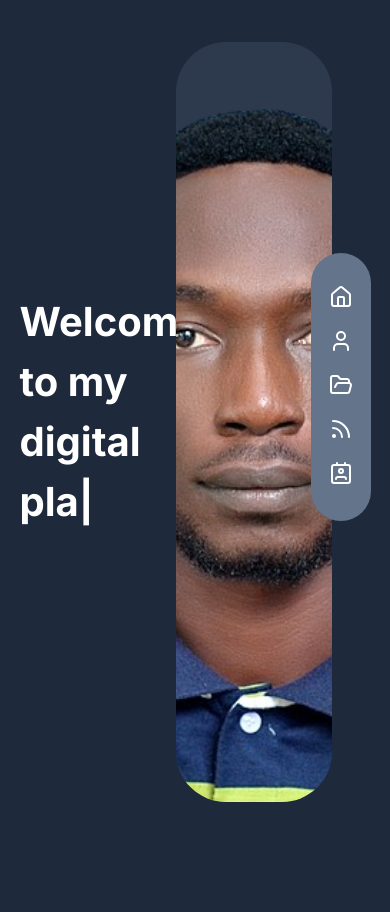
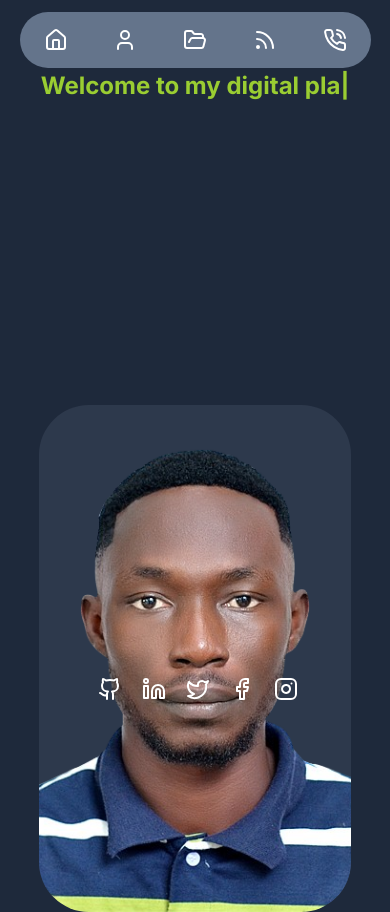
Before and after one commit to and-rews/devdrews, a Next.js app: page / in a window 390 px wide. Before the commit the page ends 844 px from the top, so only its background shows below. Built offline with nearby package versions, Linux system fonts and the light colour scheme.

Commit message:
nav responsive

```diff
--- a/app/page.tsx
+++ b/app/page.tsx
@@ -1,11 +1,13 @@
 import Hero from "@/components/Hero";
 import Navbar from "@/components/Navbar";
+import SocialIcons from "@/components/SocialIcons";
 
 export default function Home() {
   return (
     <div>
       <Navbar />
       <Hero />
+      <SocialIcons />
     </div>
   );
 }
--- a/components/Navbar.tsx
+++ b/components/Navbar.tsx
@@ -1,15 +1,15 @@
 import React from "react";
 import styles from "../styles/Navbar.module.css";
 import Link from "next/link";
-import { Contact, FolderOpen, Home, Rss, User } from "lucide-react";
+import { Contact, FolderOpen, Home, PhoneCall, Rss, User } from "lucide-react";
 
 export default function Navbar() {
   return (
-    <div className="">
+    <div className={styles.navContainer}>
       <aside className={styles.navbar}>
         <nav className={styles.nav}>
-          <ul>
-            <li className="mt-4">
+          <ul className={styles.ul}>
+            <li className="">
               <Link href="/">
                 <Home />
                 <span>Home</span>
@@ -35,7 +35,7 @@ export default function Navbar() {
             </li>
             <li>
               <Link href="/contact">
-                <Contact />
+                <PhoneCall />
                 <span>Contact</span>
               </Link>
             </li>
--- /dev/null
+++ b/components/SocialIcons.tsx
@@ -0,0 +1,51 @@
+import React from "react";
+import styles from "../styles/SocialIcons.module.css";
+import { Facebook, Github, Instagram, Linkedin, Twitter } from "lucide-react";
+import Link from "next/link";
+
+export default function SocialIcons() {
+  return (
+    <div className={styles.socialIcons}>
+      <Link
+        href="https://github.com/and-rews"
+        target="_blank"
+        rel="noopener noreferrer"
+        className="mr-5 hover:text-lime-500"
+      >
+        <Github />
+      </Link>
+      <Link
+        href="https://www.linkedin.com/in/andrews-osei?utm_source=share&utm_campaign=share_via&utm_content=profile&utm_medium=android_app"
+        target="_blank"
+        rel="noopener noreferrer"
+        className="mr-5 hover:text-lime-500"
+      >
+        <Linkedin />
+      </Link>
+      <Link
+        href="https://x.com/devdrews1"
+        target="_blank"
+        rel="noopener noreferrer"
+        className="mr-5 hover:text-lime-500"
+      >
+        <Twitter />
+      </Link>
+      <Link
+        href="https://web.facebook.com/devdrews1"
+        target="_blank"
+        rel="noopener noreferrer"
+        className="mr-5 hover:text-lime-500"
+      >
+        <Facebook />
+      </Link>
+      <Link
+        href="https://www.instagram.com/devdrews1/"
+        target="_blank"
+        rel="noopener noreferrer"
+        className="hover:text-lime-500"
+      >
+        <Instagram />
+      </Link>
+    </div>
+  );
+}
--- a/styles/Hero.module.css
+++ b/styles/Hero.module.css
@@ -15,9 +15,27 @@
 }
 
 .heading {
-  color: #fff;
+  color: yellowgreen;
   font-weight: 700;
   font-size: 2.5rem;
   margin-bottom: 20px;
   width: 50%;
 }
+
+@media only screen and (max-width: 600px) {
+  .hero {
+    flex-direction: column;
+    margin: auto;
+  }
+
+  .profileImage {
+    height: 60vh;
+    width: 90vw;
+  }
+
+  .heading {
+    text-align: center;
+    font-size: 1.5rem;
+    width: 100%;
+  }
+}
--- a/styles/Navbar.module.css
+++ b/styles/Navbar.module.css
@@ -51,3 +51,41 @@
   display: inline;
   opacity: 1;
 }
+
+@media only screen and (max-width: 780px) {
+  .navContainer {
+    display: flex;
+    margin: 0;
+    padding: 0;
+    align-items: center;
+  }
+
+  .navbar .ul {
+    flex-direction: row;
+    justify-content: space-between;
+    padding: 0rem 1rem;
+  }
+
+  .navbar {
+    width: 90%;
+    position: relative;
+    display: grid;
+    margin: auto;
+    right: 0;
+    margin-top: 3%;
+  }
+
+  .nav li {
+    margin-bottom: 0;
+  }
+
+  .nav a span {
+    margin-left: 10px;
+    opacity: 0;
+    transition: opacity 0.3s ease-in-out;
+    position: absolute;
+    right: 25px;
+    display: none;
+    font-size: 12px;
+  }
+}
--- /dev/null
+++ b/styles/SocialIcons.module.css
@@ -0,0 +1,14 @@
+.socialIcons {
+  color: #fff;
+  position: absolute;
+  display: flex;
+  bottom: 10%;
+  left: 5%;
+}
+
+@media only screen and (max-width: 600px) {
+  .socialIcons {
+    bottom: 17%;
+    left: 25%;
+  }
+}
```
